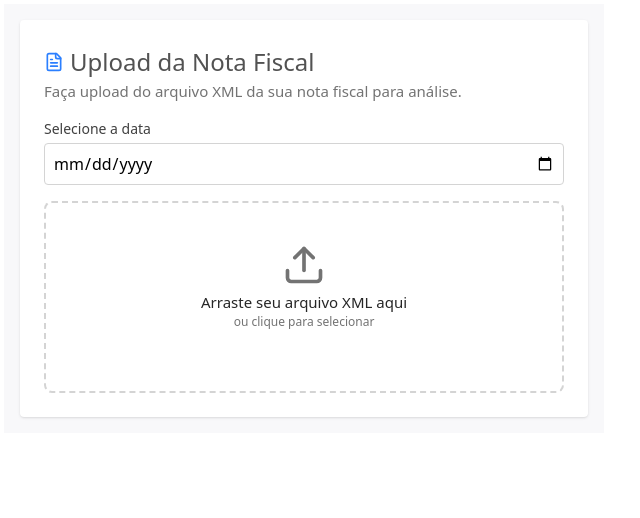
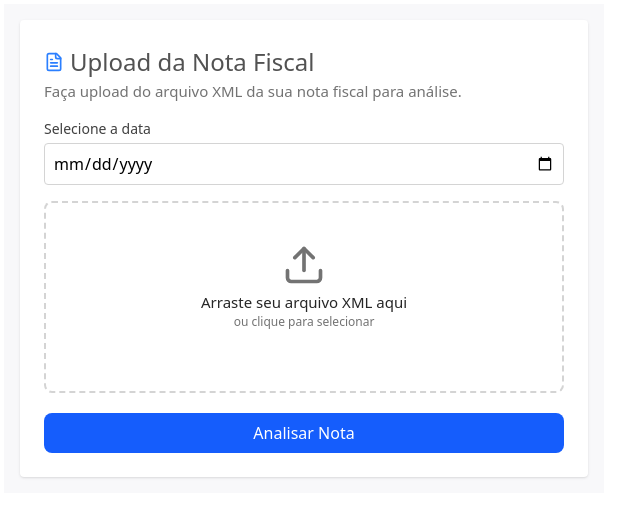
Before and after one commit to Marlonjms/Fron-extensao-NF, a React (Vite) app: page / in a window 1280 px wide. Shown: the top 518 px of the page, without its empty margins (0-640 px from the left). Built offline with nearby package versions, Linux system fonts and the light colour scheme.

Commit message:
adicionado componete de botão

```diff
--- a/src/App.tsx
+++ b/src/App.tsx
@@ -1,5 +1,6 @@
 import { useState } from "react";
 import { FileText, Upload } from "lucide-react";
+import Button from "./components/Button";
 
 export default function App() {
   const [selectedFile, setSelectedFile] = useState<File | null>(null);
@@ -62,6 +63,7 @@
             {selectedFile.name}
           </div>
         )}
+        <Button label="Analisar Nota" onClick={() => alert("Ação futura...")} />
       </div>
     </div>
   );
--- /dev/null
+++ b/src/components/Button.tsx
@@ -0,0 +1,15 @@
+type ButtonProps = {
+  label: string;
+  onClick?: () => void;
+};
+
+export default function Button({ label, onClick }: ButtonProps) {
+  return (
+    <button
+      onClick={onClick}
+      className="mt-5 w-full bg-blue-600 hover:bg-blue-700 text-white font-medium py-2 px-4 rounded-lg transition-colors"
+    >
+      {label}
+    </button>
+  );
+}
```
